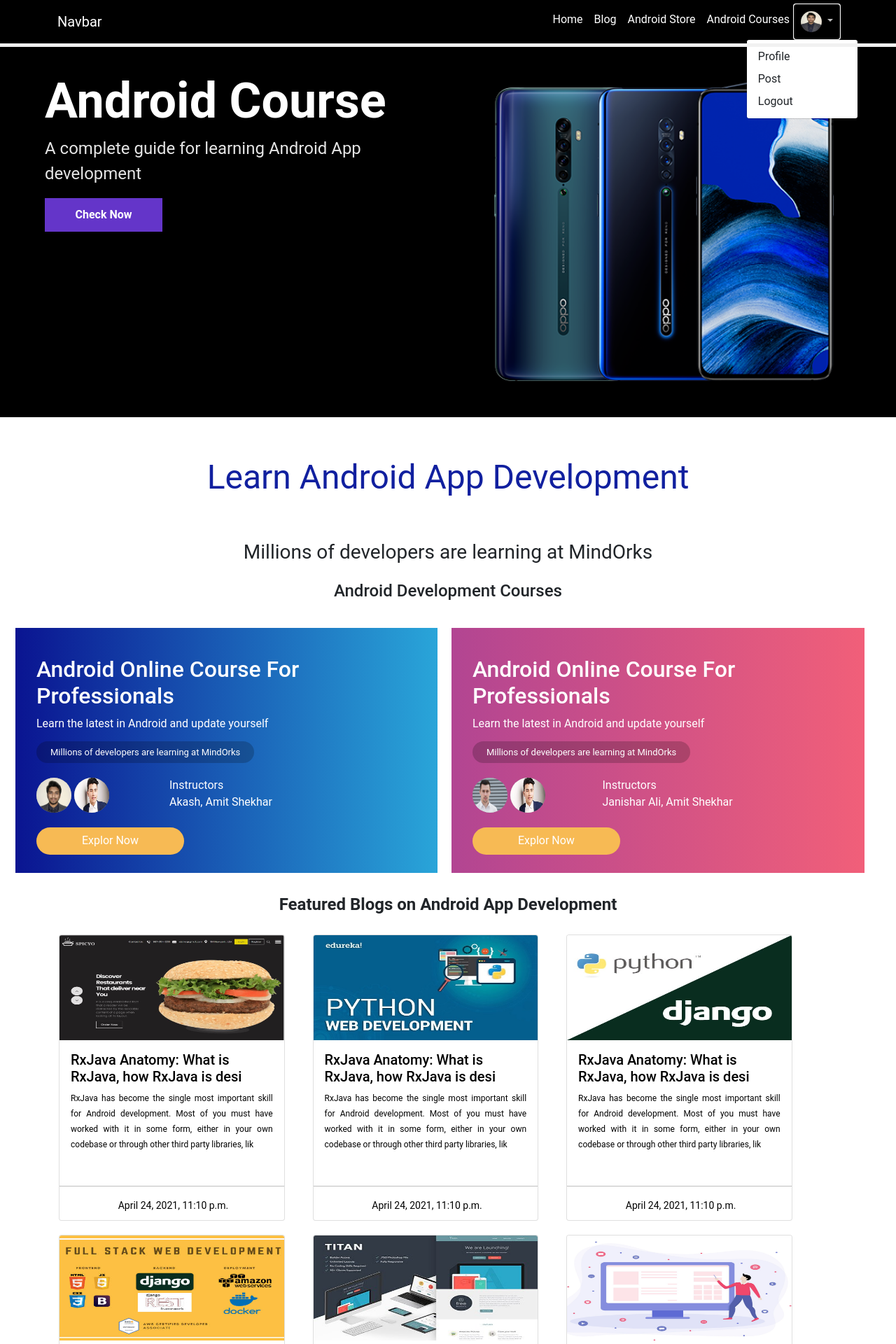
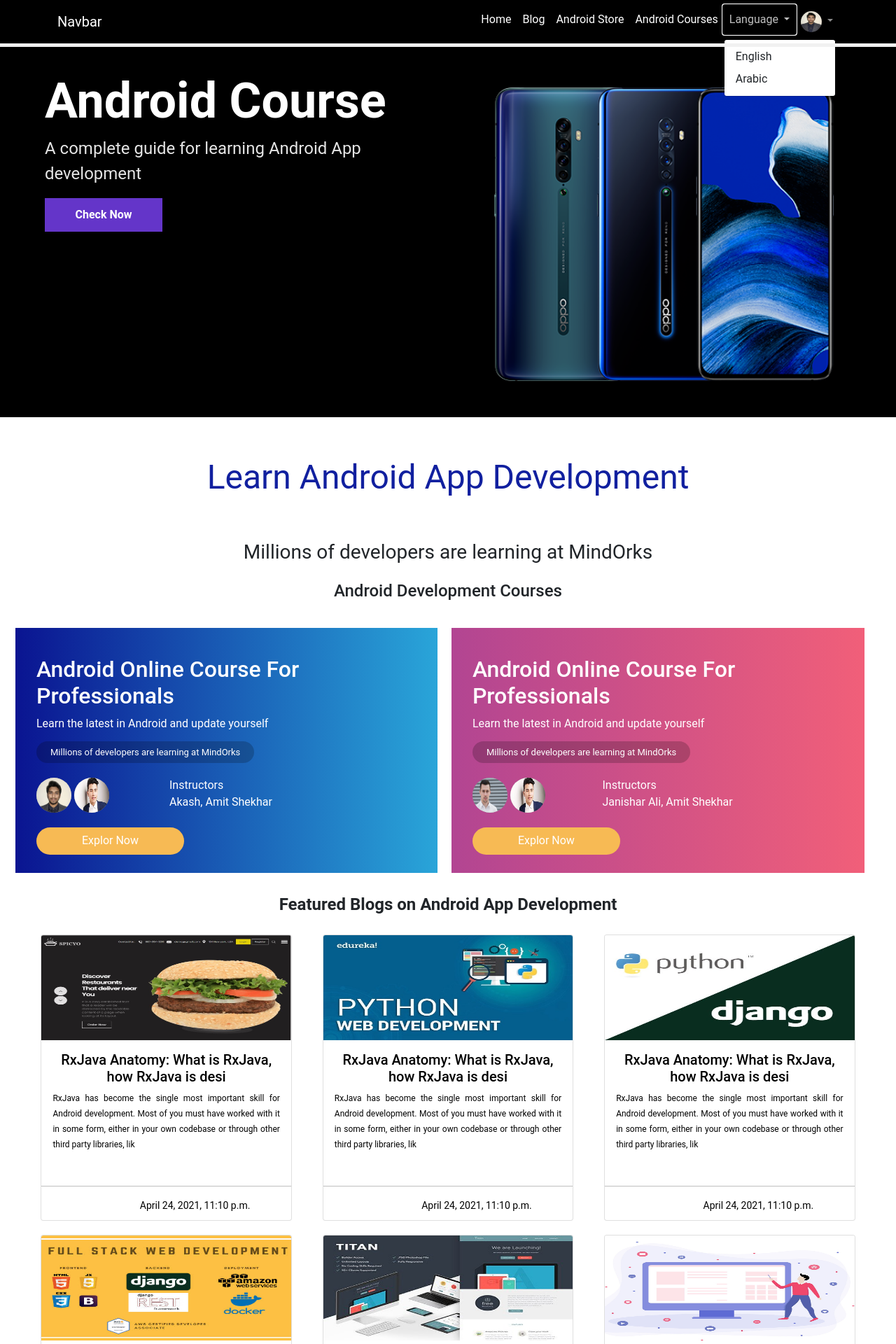
Before and after one commit to monirulislamakash/business, a Django app: page /en/ in a window 1280 px wide, after a click on "Language". Shown: the top 1920 px of the page at 70% size. Run offline with Django 3.2, Linux system fonts and the light colour scheme; a user stored in the database is signed in; data comes from the database, SQL or seed files in the repository; both versions use the stored data as it was after the commit; some libraries are stand-ins or nearby versions.

Commit message:
8th update fix every bug

```diff
--- a/marion/static/css/style.css
+++ b/marion/static/css/style.css
@@ -122,12 +122,14 @@ body{
     height: 39px;
 }
 .blog{
+	max-width:1324px;
+	margin:0 auto;
+	text-align: center;
+}
+.blog_row{
 	width: 100%;
 	margin: 0 auto;
-}
-.blog_row{
-	width: 90%;
-	margin: 0 auto;
+	text-align: center;
 }
 .blog_card {
     margin: 20px;
@@ -141,6 +143,7 @@ body{
     padding-top: 0px;
     height: auto;
     line-height: 22px;
+    display: inline-block;
 }
 .blog_card:hover{
 	margin: 20px;
@@ -315,7 +318,7 @@ body{
     transition: all .5s;
 }
 .profile_slider{
-	width:100%;
+	max-width:1324px;
 	height: 400px;
 	background: linear-gradient(90deg,#11209f,#b800de 50%,#f5a623) !important;
 	color: #fff;
--- a/marion/web_english/templates/allblogcategory.html
+++ b/marion/web_english/templates/allblogcategory.html
@@ -26,7 +26,6 @@
     <!--Blog category End-->
     <!--Contant blog start-->
     	<div class="blog">
-    	<div class="row blog_row">
     		{% for blogpost in blog %}
 
     		<div class="card blog_card">
@@ -43,7 +42,6 @@
 			</div>
 
 		{% endfor %}
-        </div>
     	</div>
     	<!--Contant blog end-->
 		<script src="{% static 'js/./script.js' %}"></script>
--- a/marion/web_english/templates/base.html
+++ b/marion/web_english/templates/base.html
@@ -42,7 +42,7 @@
   {% if request.user.is_authenticated %}
     <nav class="navbar navbar-expand-lg navbar-dark bg-dark" style="max-width:1324px;background:#000 !important; position: sticky; top:0;z-index: 1;margin:0 auto;">
     <div class="container">
-        <a class="navbar-brand" href="{% url 'home' %}">{% trans "Navbar" %}</a>
+        <a class="navbar-brand" href="http://127.0.0.1:8000/ar/">{% trans "Navbar" %}</a>
         <button class="navbar-toggler" type="button" data-bs-toggle="collapse" data-bs-target="#navbarSupportedContent" aria-controls="navbarSupportedContent" aria-expanded="false" aria-label="Toggle navigation">
         <span class="navbar-toggler-icon"></span>
         </button>
@@ -59,6 +59,15 @@
             </li>
             <li class="nav-item">
             <a class="nav-link active" aria-current="page"  href="{% url 'android_course' %}">{% trans "Android Courses" %} </a>
+            </li>
+            <li class="nav-item dropdown">
+              <a class="nav-link dropdown-toggle" href="#" id="navbarDropdown" role="button" data-bs-toggle="dropdown" aria-expanded="false">
+               {% trans "Language" %}
+              </a>
+              <ul class="dropdown-menu" aria-labelledby="navbarDropdown">
+                <li><a class="dropdown-item" href="http://127.0.0.1:8000/en/">English</a></li>
+                <li><a class="dropdown-item" href="http://127.0.0.1:8000/ar/">Arabic</a></li>
+              </ul>
             </li>
             <li class="nav-item dropdown" >
               <a class="nav-link dropdown-toggle" href="#" id="navbarDropdown" role="button" data-bs-toggle="dropdown" aria-expanded="false">
@@ -84,7 +93,7 @@
     {% else %}
     <nav class="navbar navbar-expand-lg navbar-dark bg-dark" style="max-width:1324px;background:#000 !important; position: sticky; top:0;z-index: 1;margin:0 auto;">
     <div class="container" >
-        <a class="navbar-brand" href="{% url 'home' %}">{% trans "Navbar" %}</a>
+        <a class="navbar-brand" href="http://127.0.0.1:8000/ar/">{% trans "Navbar" %}</a>
         <button class="navbar-toggler" type="button" data-bs-toggle="collapse" data-bs-target="#navbarSupportedContent" aria-controls="navbarSupportedContent" aria-expanded="false" aria-label="Toggle navigation">
         <span class="navbar-toggler-icon"></span>
         </button>
@@ -132,11 +141,11 @@
             <button type="button" class="btn-close" data-bs-dismiss="modal" aria-label="Close"></button>
           </div>
           <div class="modal-body">
-            <form method="POST" action="/login">
+            <form method="POST" action="login">
                 {% csrf_token %}
               <div class="form-group">
                 <label for="exampleInputEmail1">{% trans "Email address" %} </label>
-                <input name="email" type="email" class="form-control" id="exampleInputEmail1" aria-describedby="emailHelp" placeholder="Enter email">
+                <input name="email" type="text" class="form-control" id="exampleInputEmail1" aria-describedby="emailHelp" placeholder="Enter email">
                 <small id="emailHelp" class="form-text text-muted">{% trans "Please never share your email with anyone else." %} </small>
               </div>
               <div class="form-group">
@@ -168,7 +177,7 @@
             <button type="button" class="btn-close" data-bs-dismiss="modal" aria-label="Close"></button>
           </div>
           <div class="modal-body">
-            <form method="POST" action="/singup" enctype="multipart/form-data">
+            <form method="POST" action="singup" enctype="multipart/form-data">
             {% csrf_token %}
               <div class="form-group">
                 <label for="exampleInputEmail1">{% trans "First Name" %} </label>
@@ -237,3 +246,4 @@
     -->
   </body>
 </html>
+© 2021 GitHub, Inc.
--- a/marion/web_english/templates/index.html
+++ b/marion/web_english/templates/index.html
@@ -90,8 +90,7 @@
     </div>
     </div>
     	<!--Contant blog start-->
-    	<div class="blog" style="max-width:1324px; margin:0 auto;">
-    	<div class="row blog_row">
+    	<div class="blog">
     		{% for blogpost in blog|slice:":6"%}
 
     		<div class="card blog_card">
@@ -108,7 +107,6 @@
 			</div>
 
 			{% endfor %}
-        </div>
     	</div>
 
     	<!--Contant blog end-->
```
Also changed, not shown: marion/web_english/templates/allblog.html (+3 -5 lines), marion/web_english/templates/blog.html (+3 -5 lines), marion/db.sqlite3, marion/web_english/locale/ar/LC_MESSAGES/django.po, 1 other file.
